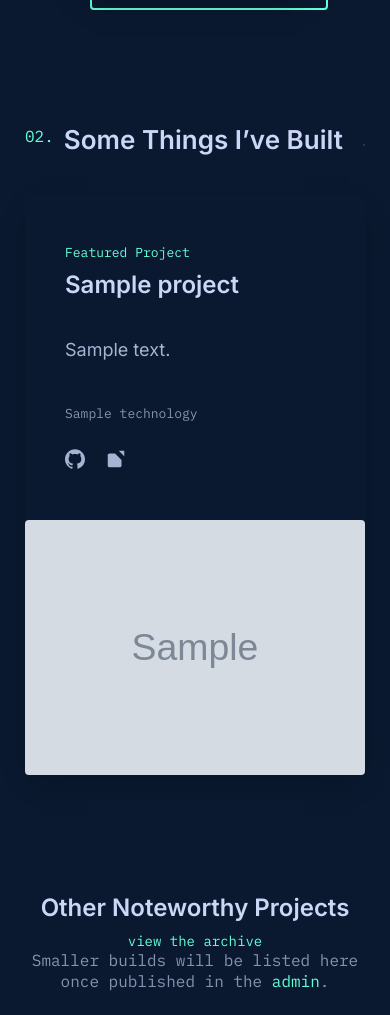
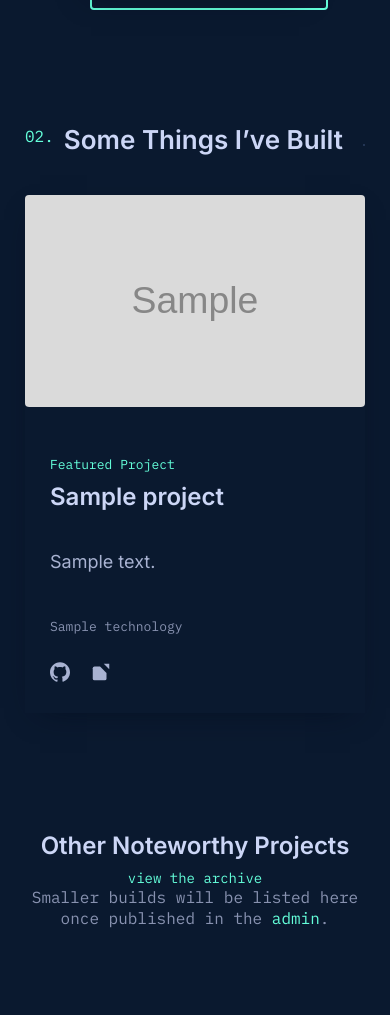
Before and after one commit to LastSoldier01/developer-portfolio, a Django app: page / in a window 390 px wide. Shown: the part 1881-2896 px from the top of the page. Run offline with Django 5.2, Linux system fonts and the light colour scheme; tables that the repository leaves empty hold one stand-in row (values such as "Sample post"); grey boxes marked "Sample" are stand-in pictures.

Commit message:
Fix project card layout and image hover states

```diff
--- a/static/css/main.css
+++ b/static/css/main.css
@@ -1032,14 +1032,9 @@ code {
   position: relative;
   display: grid;
   grid-gap: 10px;
-  grid-template-columns: repeat(12, 1fr);
-  align-items: center;
-}
-
-@media (max-width: 768px) {
-  .featured-project {
-    box-shadow: 0 10px 30px -15px var(--navy-shadow);
-  }
+  /* minmax(0, 1fr) stops an image's intrinsic size from resizing the tracks */
+  grid-template-columns: repeat(12, minmax(0, 1fr));
+  align-items: center;
 }
 
 .featured-project:not(:last-of-type) {
@@ -1058,80 +1053,56 @@ code {
   }
 }
 
+/* Uniform composition for every card: image left, information right.
+   The content panel overlaps the image's right edge by a controlled ~32px
+   (-42px margin minus the 10px grid gap) and stacks above it via z-index,
+   so the light-navy description box always covers the overlap. */
+.featured-project__image {
+  position: relative;
+  grid-column: 1 / 8;
+  grid-row: 1;
+}
+
 .featured-project__content {
   position: relative;
-  grid-column: 1 / 7;
-  grid-row: 1 / -1;
-}
-
-@media (max-width: 1080px) {
+  grid-column: 8 / -1;
+  grid-row: 1;
+  z-index: 2;
+  margin-left: -42px;
+  text-align: right;
+}
+
+.featured-project__content .tech-list {
+  justify-content: flex-end;
+}
+
+@media (max-width: 768px) {
+  .featured-project {
+    grid-template-columns: 1fr;
+    box-shadow: 0 10px 30px -15px var(--navy-shadow);
+  }
+
+  .featured-project__image {
+    grid-column: 1;
+    grid-row: 1;
+  }
+
   .featured-project__content {
-    grid-column: 1 / 9;
-  }
-}
-
-@media (max-width: 768px) {
-  .featured-project__content {
-    display: flex;
-    flex-direction: column;
-    justify-content: center;
-    height: 100%;
-    grid-column: 1 / -1;
+    grid-column: 1;
+    grid-row: 2;
+    margin-left: 0;
     padding: 40px 40px 30px;
-    z-index: 5;
+    text-align: left;
+  }
+
+  .featured-project__content .tech-list {
+    justify-content: flex-start;
   }
 }
 
 @media (max-width: 480px) {
   .featured-project__content {
     padding: 30px 25px 20px;
-  }
-}
-
-/* Odd items flip: content right, image left */
-.featured-project:nth-of-type(odd) .featured-project__content {
-  grid-column: 7 / -1;
-  text-align: right;
-}
-
-.featured-project:nth-of-type(odd) .tech-list {
-  justify-content: flex-end;
-}
-
-.featured-project:nth-of-type(odd) .featured-project__links {
-  justify-content: flex-end;
-  margin-right: -10px;
-}
-
-.featured-project:nth-of-type(odd) .featured-project__image {
-  grid-column: 1 / 8;
-}
-
-@media (max-width: 1080px) {
-  .featured-project:nth-of-type(odd) .featured-project__content {
-    grid-column: 5 / -1;
-  }
-}
-
-@media (max-width: 768px) {
-  .featured-project:nth-of-type(odd) .featured-project__content {
-    grid-column: 1 / -1;
-    padding: 40px 40px 30px;
-    text-align: left;
-  }
-
-  .featured-project:nth-of-type(odd) .tech-list {
-    justify-content: flex-start;
-  }
-
-  .featured-project:nth-of-type(odd) .featured-project__links {
-    justify-content: flex-start;
-    margin-right: 0;
-    margin-left: -10px;
-  }
-
-  .featured-project:nth-of-type(odd) .featured-project__image {
-    grid-column: 1 / -1;
   }
 }
 
@@ -1188,9 +1159,18 @@ code {
   align-items: center;
   position: relative;
   z-index: 2;
-  margin-left: -10px;
+  justify-content: flex-end;
+  margin-right: -10px;
   margin-top: 10px;
   font-size: var(--fz-sm);
+}
+
+@media (max-width: 768px) {
+  .featured-project__links {
+    justify-content: flex-start;
+    margin-right: 0;
+    margin-left: -10px;
+  }
 }
 
 .featured-project__links a {
@@ -1213,36 +1193,43 @@ code {
   height: 22px;
 }
 
-.featured-project__image {
-  position: relative;
-  grid-column: 8 / -1;
-}
-
 .featured-project__image a {
   display: block;
   position: relative;
   height: 100%;
 }
 
+/* One consistent 16:10 frame for every card — uploaded images (any size or
+   orientation) and the placeholder share identical dimensions through
+   aspect-ratio + object-fit, so intrinsic size never drives the layout. */
 .featured-project__image .img {
+  width: 100%;
+  aspect-ratio: 16 / 10;
   border-radius: var(--border-radius);
-  transition: var(--transition);
-}
-
-/* Dim the screenshot on hover so the text panel pops (as in the reference) */
-.featured-project__image a:hover .img,
-.featured-project__image a:focus .img {
-  filter: grayscale(100%) contrast(1) brightness(50%);
-}
-
+  object-fit: cover;
+  object-position: center;
+  transition: filter 0.3s var(--easing);
+}
+
+/* Reference behaviour: black & white at rest, full colour on hover and while
+   any link inside the card receives keyboard focus. */
+.featured-project__image img.img {
+  display: block;
+  filter: grayscale(100%);
+}
+
+.featured-project:hover img.img,
+.featured-project:focus-within img.img {
+  filter: grayscale(0%);
+}
+
+/* Placeholder inherits the shared 16:10 frame from .featured-project__image .img */
 .img--placeholder {
   display: flex;
   flex-direction: column;
   justify-content: center;
   align-items: center;
   gap: 12px;
-  aspect-ratio: 16 / 10;
-  border-radius: var(--border-radius);
   background-color: var(--light-navy);
   color: var(--slate);
   font-family: var(--font-mono);
--- a/templates/base.html
+++ b/templates/base.html
@@ -13,7 +13,7 @@
     <link rel="preconnect" href="https://fonts.googleapis.com">
     <link rel="preconnect" href="https://fonts.gstatic.com" crossorigin>
     <link href="https://fonts.googleapis.com/css2?family=Inter:wght@400;500;600;700&family=IBM+Plex+Mono:wght@400;500;600&display=swap" rel="stylesheet">
-    <link rel="stylesheet" href="{% static 'css/main.css' %}?v=2">
+    <link rel="stylesheet" href="{% static 'css/main.css' %}?v=4">
     <script>document.documentElement.classList.add('js');</script>
 </head>
 <body>
```
